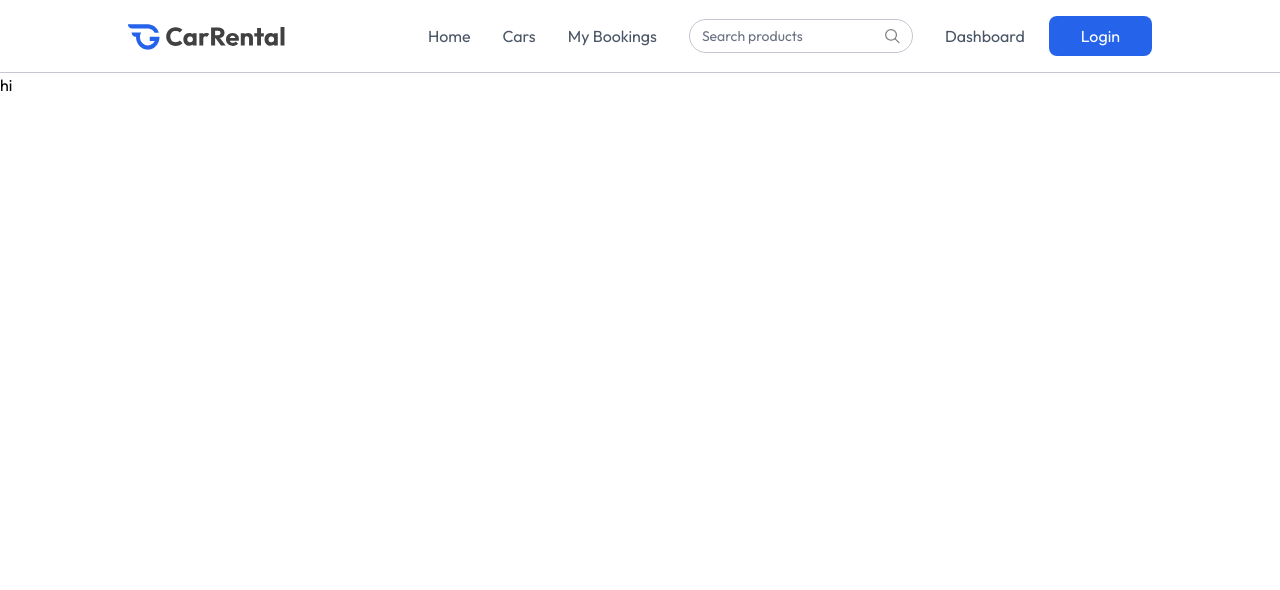
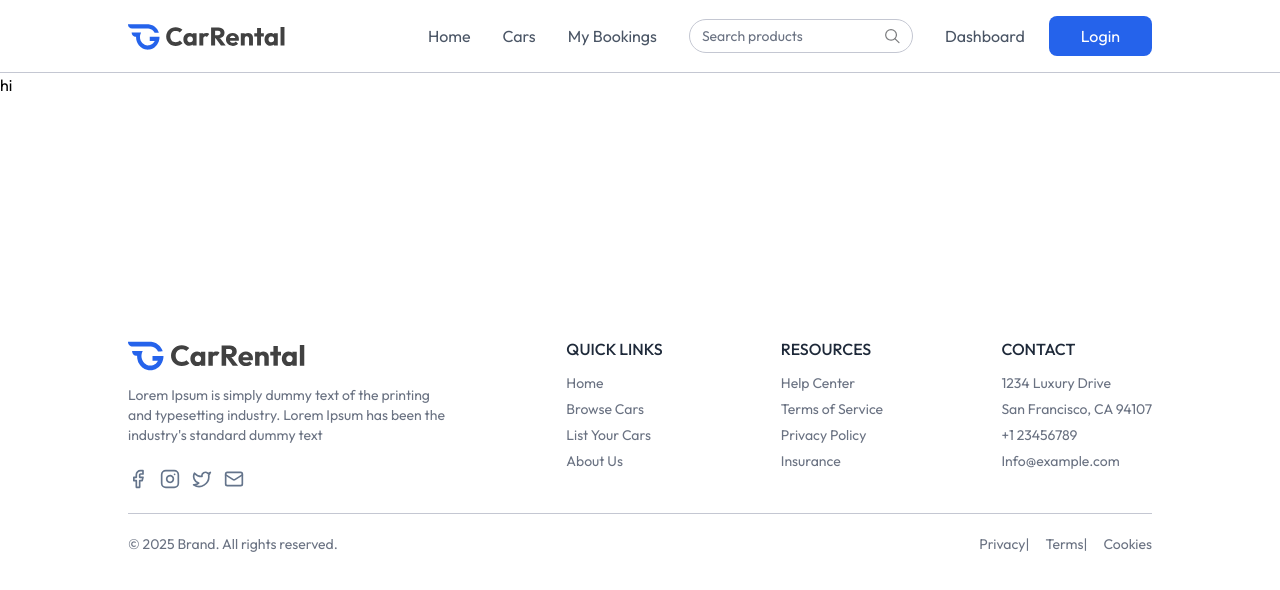
Before and after one commit to PrabinKumarNayak/Project, a React (Vite) app in the folder CARRENTAL/client/: page /my-bookings in a window 1280 px wide. Shown: the top 590 px of the page. Built offline with nearby package versions, Linux system fonts and the light colour scheme.

Commit message:
car rental testimonial, contact us, footer

```diff
--- a/CARRENTAL/client/src/App.jsx
+++ b/CARRENTAL/client/src/App.jsx
@@ -5,6 +5,7 @@
 import CartDetails from "./Pages/CartDetails";
 import Cars from "./Pages/Cars";
 import MyBookings from "./Pages/MyBookings";
+import Footer from "./components/Footer";
 
 export default function App() {
   const { showLogin, setShowLogin } = useState(false);
@@ -18,6 +19,8 @@
         <Route path="/cars" element={<Cars/>}/>
         <Route path="/my-bookings" element={<MyBookings/>}/>
       </Routes>
+      {!isOwnerPath && <Footer/>}
+
     </>
   );
 }
--- a/CARRENTAL/client/src/Pages/Home.jsx
+++ b/CARRENTAL/client/src/Pages/Home.jsx
@@ -1,6 +1,8 @@
 import Banner from "../components/Banner";
 import FeaturedSection from "../components/FeaturedSection";
 import Hero from "../components/Hero";
+import Newsletter from "../components/Newsletter";
+import Testimonial from "../components/Testimonial";
 
 export default function Home(){
     return(
@@ -8,6 +10,8 @@
             <Hero/>
             <FeaturedSection/>
             <Banner/>
+            <Testimonial/>
+            <Newsletter/>
         </>
     )
 }
--- a/CARRENTAL/client/src/components/FeaturedSection.jsx
+++ b/CARRENTAL/client/src/components/FeaturedSection.jsx
@@ -1,11 +1,35 @@
+import { useNavigate } from "react-router-dom";
+import { assets, dummyCarData } from "../assets/assets";
+import CarCard from "./CarCard";
 import Title from "./Title";
 
-export default function FeaturedSection (){
-    return(
-        <div className="flex flex-col items-center py-24 px-6 md:px-16 ld:px-24 xl:px-32">
-            <div>
-                <Title title='Featured Vehicles' subTitle='Explore our selection of premium vehicles for youur next adventure.'/>
-            </div>
-        </div>
-    )
+export default function FeaturedSection() {
+    const navigate = useNavigate()
+  return (
+    <div className="flex flex-col items-center py-24 px-6 md:px-16 ld:px-24 xl:px-32">
+      <div>
+        <Title
+          title="Featured Vehicles"
+          subTitle="Explore our selection of premium vehicles for youur next adventure."
+        />
+      </div>
+      <div className="grid grid-cols-1 sm:grid-cols-2 lg:grid-cols-2 lg:grid-cols-3 gap-8 mt-18">
+        {dummyCarData.slice(0, 6).map((car) => (
+          <div key={car._id}>
+            <CarCard car={car} />
+          </div>
+        ))}
+      </div>
+
+      <button
+        onClick={() => {
+          navigate("/cars");
+          scrollTo(0, 0);
+        }}
+        className="flex items-center justify-center gap-2 px-6 py-2 border border-borderColor hover:bg-gary-50 rounded-md mt-18 cursor-pointer"
+      >
+        Explore all cars <img src={assets.arrow_icon} alt="arrow" />
+      </button>
+    </div>
+  );
 }
--- /dev/null
+++ b/CARRENTAL/client/src/components/Footer.jsx
@@ -0,0 +1,97 @@
+import { assets } from "../assets/assets";
+
+export default function Footer() {
+  return (
+    <div className="px-6 md:px-16 lg:px-24 xl:px-24 xl:px-32 mt-60 text-sm text-gray-500">
+      <div className="flex flex-wrap justify-between items-start gap-8 pb-6 border-borderColor border-b">
+        <div>
+          <img
+            src={assets.logo}
+            alt="logo"
+            className="h-8 md:h-9"
+          />
+          <p className="max-w-80 mt-3">
+            Lorem Ipsum is simply dummy text of the printing and typesetting
+            industry. Lorem Ipsum has been the industry's standard dummy text
+          </p>
+          <div className="flex items-center gap-3 mt-6">
+            <a href="#"><img src={assets.facebook_logo} className="w-5 h-5" /></a>
+            <a href="#"><img src={assets.instagram_logo} className="w-5 h-5" /></a>
+            <a href="#"><img src={assets.twitter_logo} className="w-5 h-5" /></a>
+            <a href="#"><img src={assets.gmail_logo} className="w-5 h-5" /></a>
+          </div>
+        </div>
+
+        <div>
+          <h2 className="text-base font-medium text-gray-800 uppercase">Quick Links</h2>
+          <ul className="mt-3 flex flex-col gap-1.5">
+            <li>
+              <a href="#">Home</a>
+            </li>
+            <li>
+              <a href="#">Browse Cars</a>
+            </li>
+            <li>
+              <a href="#">List Your Cars</a>
+            </li>
+            <li>
+              <a href="#">About Us</a>
+            </li>
+          </ul>
+        </div>
+        <div>
+          <h2 className="text-base font-medium text-gray-800 uppercase">Resources</h2>
+          <ul className="mt-3 flex flex-col gap-1.5">
+            <li>
+              <a href="#">Help Center</a>
+            </li>
+            <li>
+              <a href="#">Terms of Service</a>
+            </li>
+            <li>
+              <a href="#">Privacy Policy</a>
+            </li>
+            <li>
+              <a href="#">Insurance</a>
+            </li>
+          </ul>
+        </div>
+        <div>
+          <h2 className="text-base font-medium text-gray-800 uppercase">Contact</h2>
+          <ul className="mt-3 flex flex-col gap-1.5">
+            <li>
+              <a href="#">1234 Luxury Drive</a>
+            </li>
+            <li>
+              <a href="#">San Francisco, CA 94107</a>
+            </li>
+            <li>
+              <a href="#">+1 23456789</a>
+            </li>
+            <li>
+              <a href="#">Info@example.com</a>
+            </li>
+          </ul>
+        </div>
+      </div>
+
+      <div className="flex flex-col md:flex-row gap-2 items-center justify-between py-5">
+        <p>
+          © {new Date().getFullYear()}{" "}
+          Brand. All rights reserved.
+        </p>
+        <ul className="flex items-center gap-4">
+          <li>
+            <a href="#">Privacy</a><span>|</span>
+          </li>
+          <li>
+            <a href="#">Terms</a><span>|</span>
+          </li>
+          <li>
+            <a href="#">Cookies</a>
+          </li>
+        </ul>
+      </div>
+    </div>
+  );
+}
--- /dev/null
+++ b/CARRENTAL/client/src/components/Newsletter.jsx
@@ -0,0 +1,21 @@
+export default function Newsletter(){
+    return(
+        <div className="flex flex-col items-center justify-center text-center space-y-2 max-md:px-4 my-10 mb-40">
+            <h1 className="md:text-4xl text-2xl font-semibold">Never Miss a Deal!</h1>
+            <p className="md:text-lg text-gray-500/70 pb-8">
+                Subscribe to get the latest offers, new arrivals, and exclusive discounts
+            </p>
+            <form className="flex items-center justify-between max-w-2xl w-full md:h-13 h-12">
+                <input
+                    className="border border-gray-300 rounded-md h-full border-r-0 outline-none w-full rounded-r-none px-3 text-gray-500"
+                    type="text"
+                    placeholder="Enter your email id"
+                    required
+                />
+                <button type="submit" className="md:px-12 px-8 h-full text-white bg-primary hover:bg-primary-dull transition-all cursor-pointer rounded-md rounded-l-none">
+                    Subscribe
+                </button>
+            </form>
+        </div>
+    )
+}
--- /dev/null
+++ b/CARRENTAL/client/src/components/Testimonial.jsx
@@ -0,0 +1,66 @@
+import { assets } from "../assets/assets";
+import Title from "./Title";
+
+export default function Testimonial() {
+  const testimonials = [
+    {
+      name: "Emma Rodriguez",
+      location: "Barcelona, Spain",
+      image: assets.testimonial_image_1,
+      testimonial:
+        "Exceptional service and attention to detail. Everything was handled professionally and efficiently from start to finish!",
+    },
+    {
+      name: "Liam Johnson",
+      location: "New York, USA",
+      image: assets.testimonial_image_2,
+      testimonial:
+        "I’m truly impressed by the quality and consistency. The entire process was smooth, and the results exceeded all expectations. Thank you!",
+    },
+    {
+      name: "Sophia Lee",
+      location: "Seoul, South Korea",
+      image: assets.testimonial_image_1,
+      testimonial:
+        "Fantastic experience! From start to finish, the team was professional, responsive, and genuinely cared about delivering great results.",
+    }
+  ];
+  return (
+    <div className="py-28 px-6 md:px-16 lg:px-24 xl:px-44">
+      <Title
+        title="What Ouur Customers Say"
+        subTitle="Discover why discerning travelers choose StayVenture for their luxury accmmodations around the world"
+      />
+      <div className="grid grid-cols-1 sm:grid-cols-2 lg:grid-cols-3 gap-8 mt-18">
+        {testimonials.map((testimonial, index) => (
+          <div
+            key={index}
+            className="bg-white p-6 rounded-xl shadow-lg hover:-translate-y-1 transition-all duration-500"
+          >
+            <div className="flex items-center gap-3">
+              <img
+                className="w-12 h-12 rounded-full"
+                src={testimonial.image}
+                alt={testimonial.name}
+              />
+              <div>
+                <p className="text-xl">{testimonial.name}</p>
+                <p className="text-gray-500">{testimonial.location}</p>
+              </div>
+            </div>
+            <div className="flex items-center gap-1 mt-4">
+              {Array(5)
+                .fill(0)
+                .map((_, index) => (
+                    <img key={index} src={assets.star_icon} alt="star-icon" />
+                ))}
+            </div>
+            <p className="text-gray-500 max-w-90 mt-4 font-light">
+              "{testimonial.testimonial}"
+            </p>
+          </div>
+        ))}
+      </div>
+    </div>
+  );
+}
--- a/CARRENTAL/client/src/components/Title.jsx
+++ b/CARRENTAL/client/src/components/Title.jsx
@@ -1,9 +1,4 @@
-import { useNavigate } from "react-router-dom";
-import { assets, dummyCarData } from "../assets/assets";
-import CarCard from "./CarCard";
-
 export default function Title({ title, subTitle, align }) {
-    const navigate = useNavigate()
   return (
     <div
       className={`flex flex-col justify-center items-center text-center ${
@@ -14,22 +9,6 @@
       <p className="text-sm md:text-base text-gray-500/90 mt-2 max-w-156">
         {subTitle}
       </p>
-      <div className="grid grid-cols-1 sm:grid-cols-2 lg:grid-cols-2 lg:grid-cols-3 gap-8 mt-18">
-        {
-            dummyCarData.slice(0,6).map((car)=>(
-                <div key={car._id}>
-                    <CarCard car={car} />
-                </div>
-            ))
-        }
-      </div>
-
-      <button onClick={()=>{
-        navigate('/cars');scrollTo(0,0)
-      }}
-      className="flex items-center justify-center gap-2 px-6 py-2 border border-borderColor hover:bg-gary-50 rounded-md mt-18 cursor-pointer">
-        Explore all cars <img src={assets.arrow_icon} alt="arrow" />
-      </button>
     </div>
   );
 }
```
